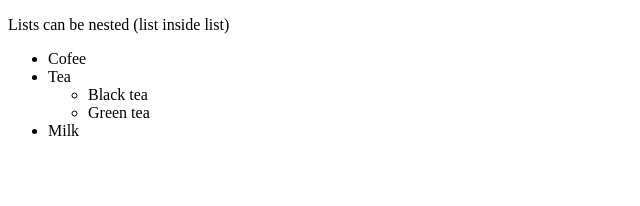
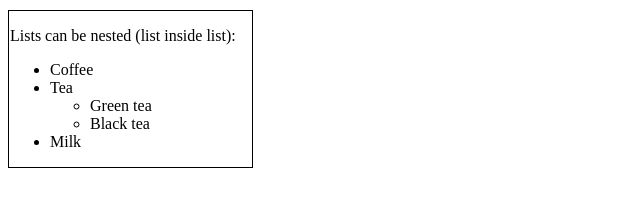
Before and after one commit to naveen10-29/MERN_TASKS, a plain HTML site: page task_2.html in a window 1280 px wide. Shown: the whole page, without its empty margins (0-640 px from the left). Drawn offline with Linux system fonts and the light colour scheme.

Commit message:
task_2.html

```diff
--- a/task_2.html
+++ b/task_2.html
@@ -3,17 +3,27 @@
 <head>
     <meta charset="UTF-8">
     <meta name="viewport" content="width=device-width, initial-scale=1.0">
-    <title>Task2</title>
+    <title>Task_2</title>
+    <style>
+        body {
+            margin-top: 10px;
+            padding-right: 15px;
+            padding-left: 1px;
+            width: 227px;
+            border: 1px solid black;
+        }
+    </style>
 </head>
 <body>
-    <p>Lists can be nested (list inside list)</p>
+    <p>Lists can be nested (list inside list):</p>
     <ul>
-        <li>Cofee</li>
-        <li>Tea</li>
-        <ul>
-            <li>Black tea</li>
-            <li>Green tea</li>
-        </ul>
+        <li>Coffee</li>
+        <li>Tea
+            <ul>
+                <li>Green tea</li>
+                <li>Black tea</li>
+            </ul>
+        </li>
         <li>Milk</li>
     </ul>
 </body>
```
